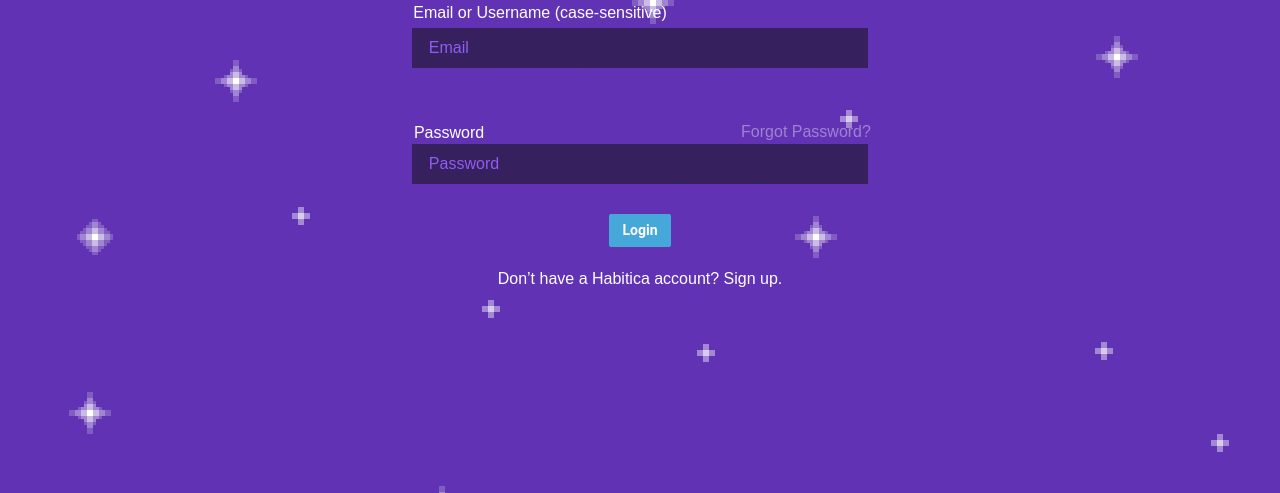
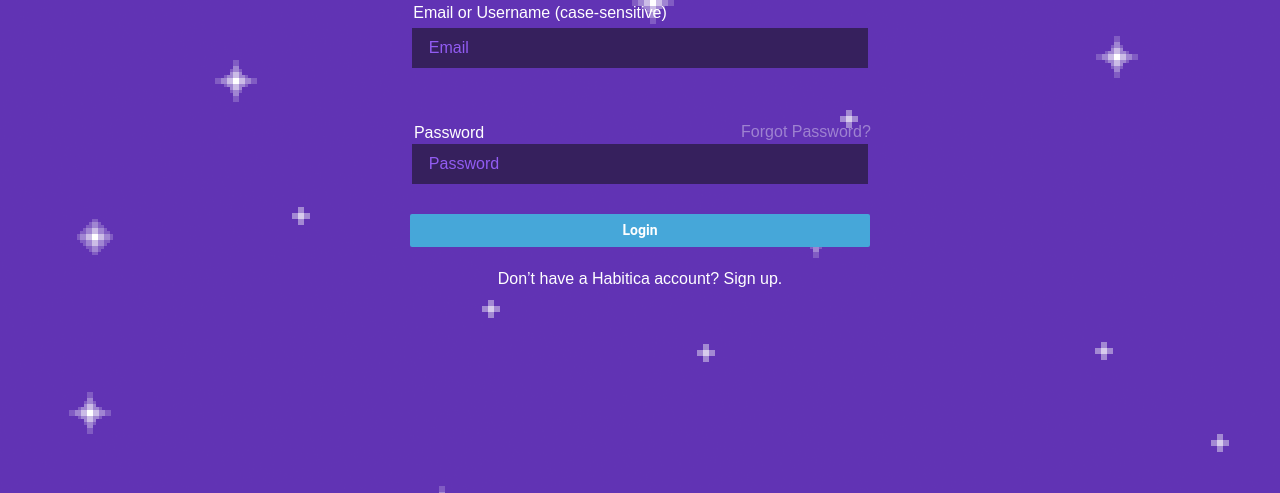
Before and after one commit to Hackhaton/Hachkaton-Project, a website: page login.html in a window 1280 px wide. Shown: the part 307-800 px from the top of the page. Drawn offline with nearby package versions, Linux system fonts and the light colour scheme.

Commit message:
design changes

```diff
--- a/landing.css
+++ b/landing.css
@@ -277,9 +277,10 @@
 
 body .nav1 li .account:hover {
   background: #4f2a93;
+  color: white;
   transition: 0.3s;
 }
 
-.Blob{
+.Blob {
   border-radius: 45%;
 }
--- a/login.html
+++ b/login.html
@@ -32,12 +32,12 @@
           <input placeholder="Password" type="text" />
         </div>
         <div class="Button_box">
-          <button
-            type="button"
-            class="knopka2 btn btn-primary btn-lg btn-block"
-            onclick="myfunction()"
-
+          <a>
             <button
+              type="button"
+              class="knopka2 btn btn-primary btn-lg btn-block"
+              onclick="myfunction()"
+              <button
               type="button"
               class="knopka2 btn btn-primary btn-lg btn-block"
             >
--- a/style.css
+++ b/style.css
@@ -161,6 +161,7 @@
   padding: 0.219rem 0.75rem;
   border-radius: 2px;
   color: #fff;
+  width: 460px;
 }
 
 
@@ -188,18 +189,19 @@
   text-decoration: underline;
 }
 
-.knopka a{
+.knopka a {
   border: 0;
 }
 
-.none{
+.none {
   color: #fff;
   text-decoration: 0;
 }
 
-.none:hover{
+.none:hover {
   color: #fff;
 }
+
 .toDoLogo {
   font-size: 40px !important;
   margin-bottom: 50px;
```
